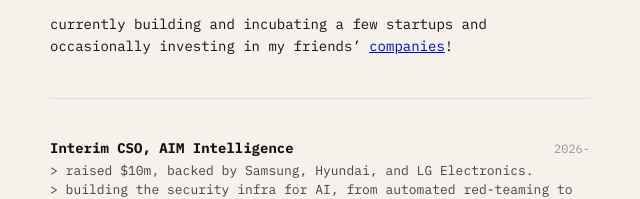
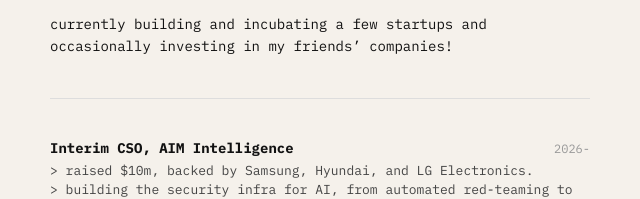
Before and after one commit to sereefwe-ctrl/Sukone, a plain HTML site: page index.html in a window 1280 px wide. Shown: the part 400-599 px from the top of the page, 320-960 px from the left. Drawn offline with Linux system fonts and the light colour scheme.

Commit message:
Unlink "companies" in the home page bio line
Co-Authored-By: Claude Opus 5.5 <noreply@anthropic.com>
Claude-Session: https://claude.ai/code/session_016bDUg6rvrhURcVmr94bfHC

```diff
--- a/index.html
+++ b/index.html
@@ -215,7 +215,7 @@
 
     <p class="bio">high school and college dropout following acquisition(s).<br>I love traveling and exploring planet Earth, and having conversations about philosophy, science, and history.</p>
 
-    <p class="bio">currently building and incubating a few startups and occasionally investing in my friends&rsquo; <a href="https://sukone.com/companies/">companies</a>!</p>
+    <p class="bio">currently building and incubating a few startups and occasionally investing in my friends&rsquo; companies!</p>
 
     <hr>
 
```
